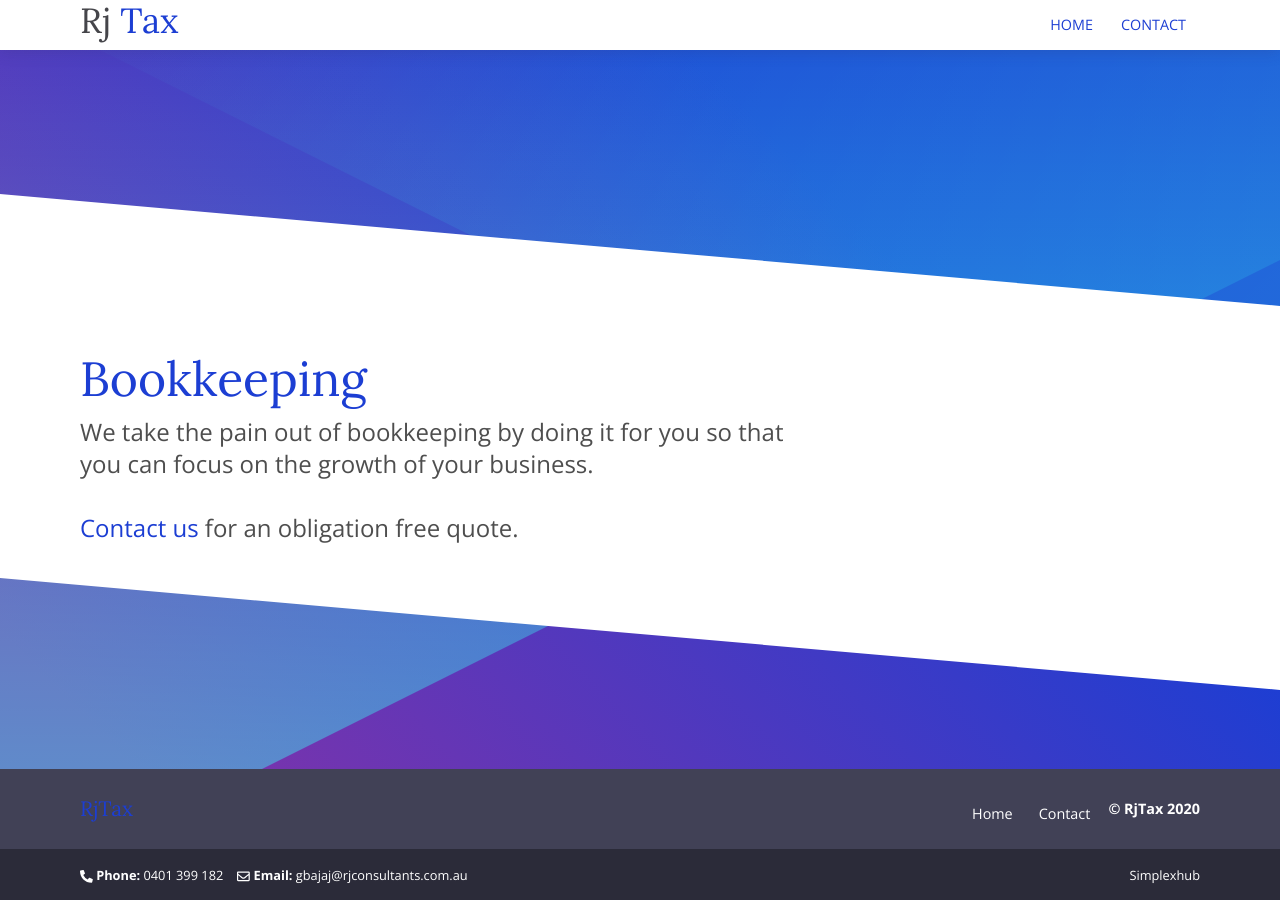
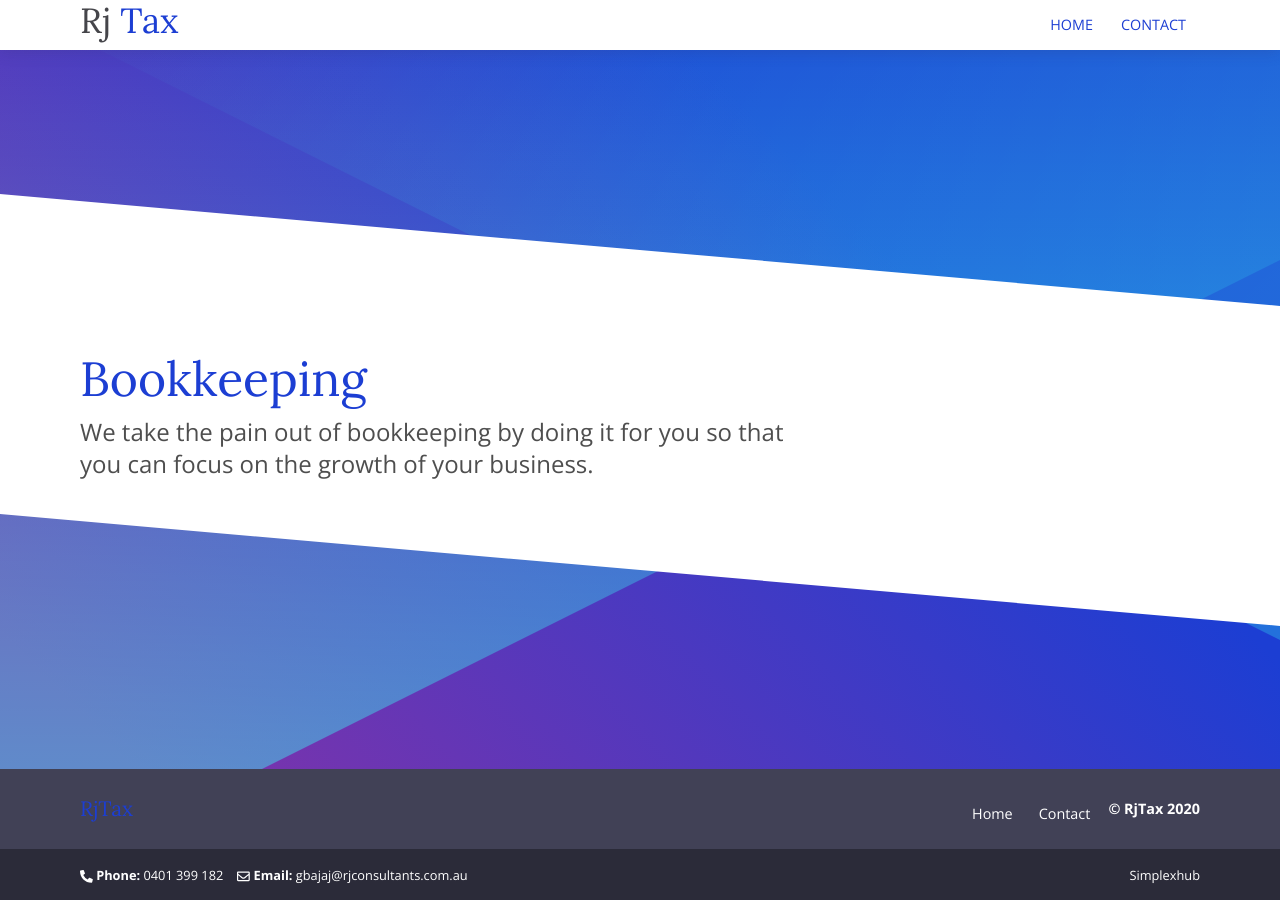
Before and after one commit to raisulsh2020/raisul-sh2020.github.io, a Jekyll site: the page built from _services/Bookkeeping.md, in a window 1280 px wide. Built offline with Jekyll 4.4.1, drawn with Linux system fonts in a browser that asks for light colours.

Commit message:
Content added

```diff
--- a/_services/Bookkeeping.md
+++ b/_services/Bookkeeping.md
@@ -4,5 +4,5 @@ image: '/services/noun_591323.png'
 ---
 
 We take the pain out of bookkeeping by doing it for you so that you can focus on the growth of your business.
-<br/><br/>
-<a href="/contact">Contact us</a> for an obligation free quote.
+<!-- <br/><br/>
+<a href="/contact">Contact us</a> for an obligation free quote. -->
```
Also changed, not shown: _services/Taxation.md (+2 -2 lines).
